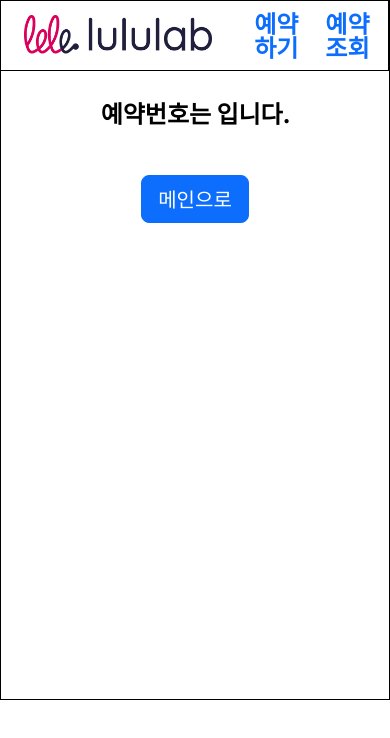
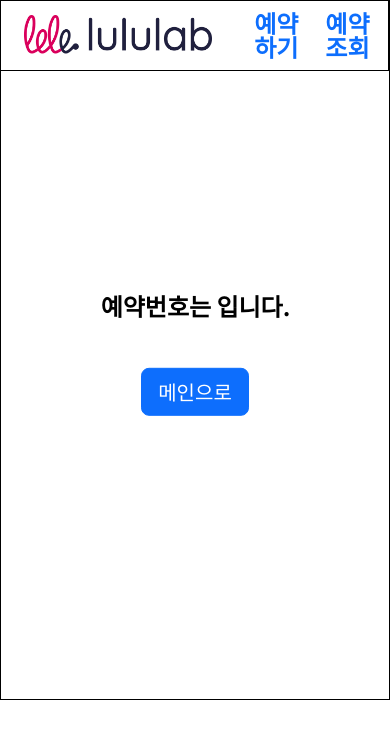
Before and after one commit to cratuss/pre-onboarding-5team-2nd, a React (Vite) app: page /form/complete in a window 390 px wide. Shown: the top 738 px of the page. Built offline with nearby package versions, Linux system fonts and the light colour scheme.

Commit message:
[Fix] 반응형 폰트 수정

```diff
--- a/src/GlobalStyle.jsx
+++ b/src/GlobalStyle.jsx
@@ -18,13 +18,16 @@ const GlobalStyle = createGlobalStyle`
   body {
     position: relative;
     max-width: 1500px;
-    max-height: 1000px;
+    min-height: 1000px;
     min-height: 780px;
-    margin: 0 auto;
+    margin: 70px auto;
     background: #FFFFFF;
     border: 1px solid black;
     color : #000000;
     font-family: 'Noto Sans KR', sans-serif;
+    @media screen and (max-width: 967px) {
+      margin: 0px auto;
+    }
     @media screen and (max-width: 560px) {
       min-height: 700px;
     }
--- a/src/components/BookableList/Complete.jsx
+++ b/src/components/BookableList/Complete.jsx
@@ -31,7 +31,7 @@ const ReservationCompleteBlock = styled.div`
   width: 80%;
   height: 100%;
   margin-left: 20%;
-  top: 100px;
+  transform: translateY(240%);
   @media screen and (max-width: 967px) {
     margin: 0 auto;
   }
--- a/src/components/BookableList/Selectbox.jsx
+++ b/src/components/BookableList/Selectbox.jsx
@@ -65,6 +65,7 @@ const SelectboxBlock = styled.div`
       padding: 8px;
       border-radius: 5px;
       cursor: pointer;
+      text-align: center;
     }
   }
 
@@ -77,7 +78,7 @@ const SelectboxBlock = styled.div`
       justify-content: space-between;
       flex-wrap: wrap;
       li {
-        width: 25%;
+        width: 24%;
         border: 1px solid black;
         padding: 4px;
         border-radius: 5px;
```
